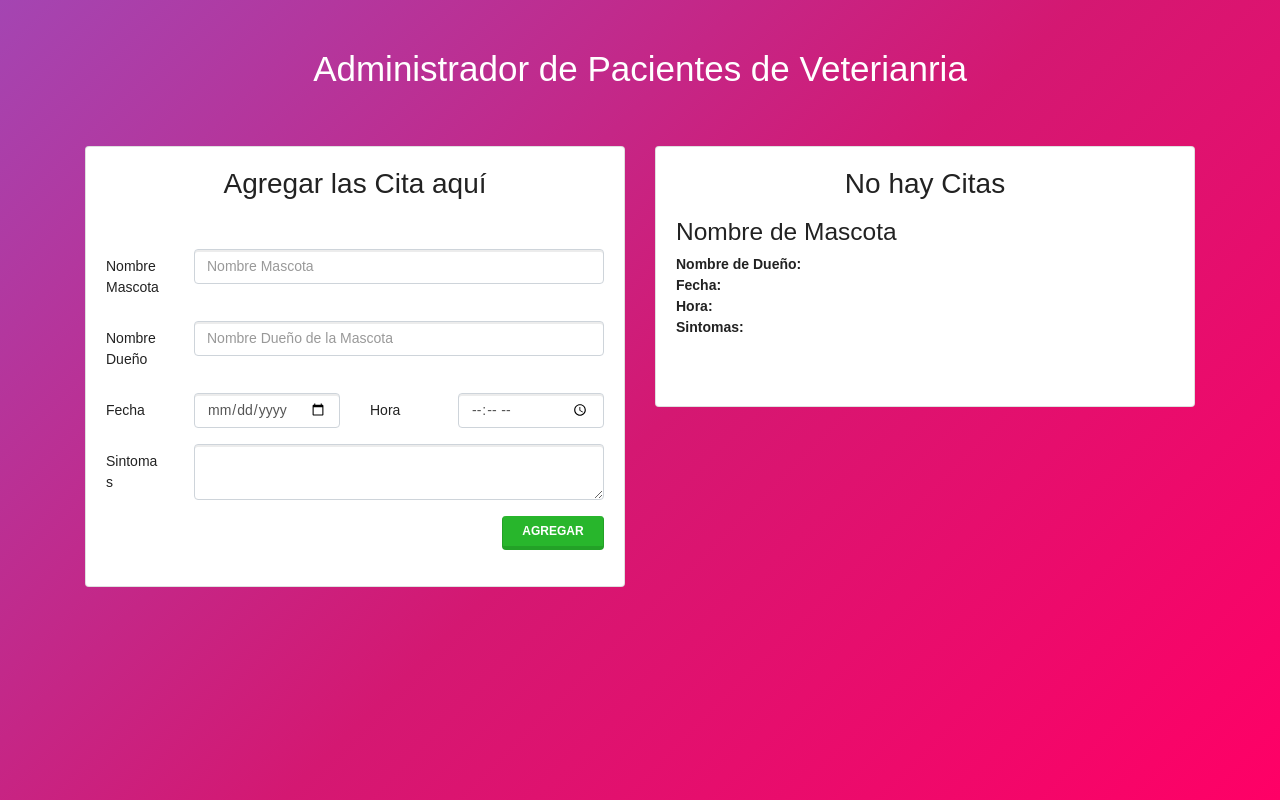
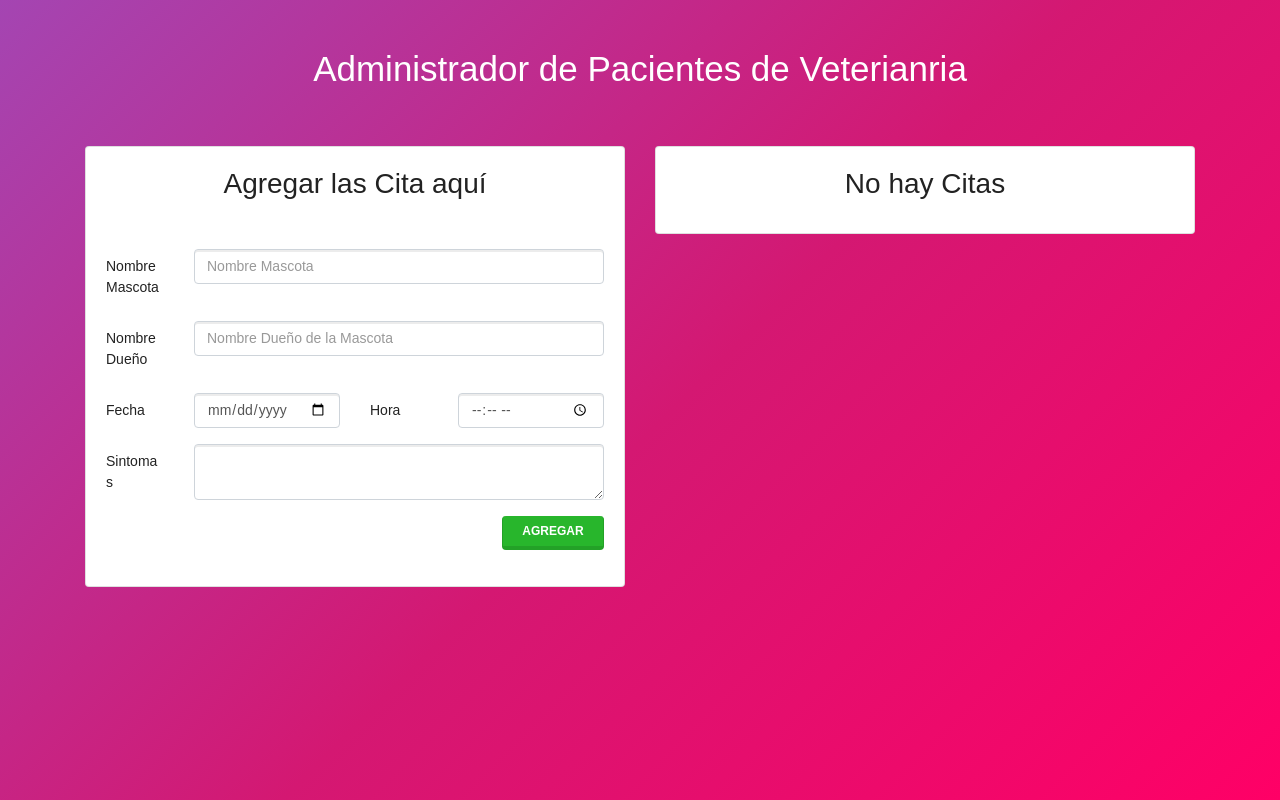
Before and after one commit to Ricuesta86/citas-react, a React (Create React App) app: page / in a window 1280 px wide. Built offline with nearby package versions, Linux system fonts and the light colour scheme.

Commit message:
Se muestra la informacion de cada cita

```diff
--- a/src/componentes/Cita.js
+++ b/src/componentes/Cita.js
@@ -2,15 +2,16 @@ import React, { Component } from 'react'
 
 export class Cita extends Component {
     render() {
+        const {nombreMascota,propietario,fecha,hora,sintomas,id}=this.props.info;
         return (
             <div className="media mt-3">
                 <div className="media-body">
-                    <h3 className="mt-0">Nombre de Mascota</h3>
-                    <p className="card-text"><span>Nombre de Dueño:</span></p>
-                    <p className="card-text"><span>Fecha:</span></p>
-                    <p className="card-text"><span>Hora:</span></p>
+                    <h3 className="mt-0">{nombreMascota}</h3>
+                    <p className="card-text"><span>Nombre de Dueño:</span>{propietario}</p>
+                    <p className="card-text"><span>Fecha:</span>{fecha}</p>
+                    <p className="card-text"><span>Hora:</span>{hora}</p>
                     <p className="card-text"><span>Sintomas:</span></p>
-                    <p className="card-text"><span></span></p>
+                    <p className="card-text">{sintomas}</p>
                 </div>
             </div>
         )
--- a/src/componentes/ListaCitas.js
+++ b/src/componentes/ListaCitas.js
@@ -15,7 +15,12 @@ export class ListaCitas extends Component {
                     <h2 className="card-title text-center">{mensaje}</h2>
 
                     <div className="lista-citas">
-                        <Cita />
+                        {Object.keys(this.props.citas).map(cita=>(
+                            <Cita
+                                key={cita}
+                                info={this.props.citas[cita]}
+                            />
+                        ))}
                     </div>
                 </div>
             </div>
```
